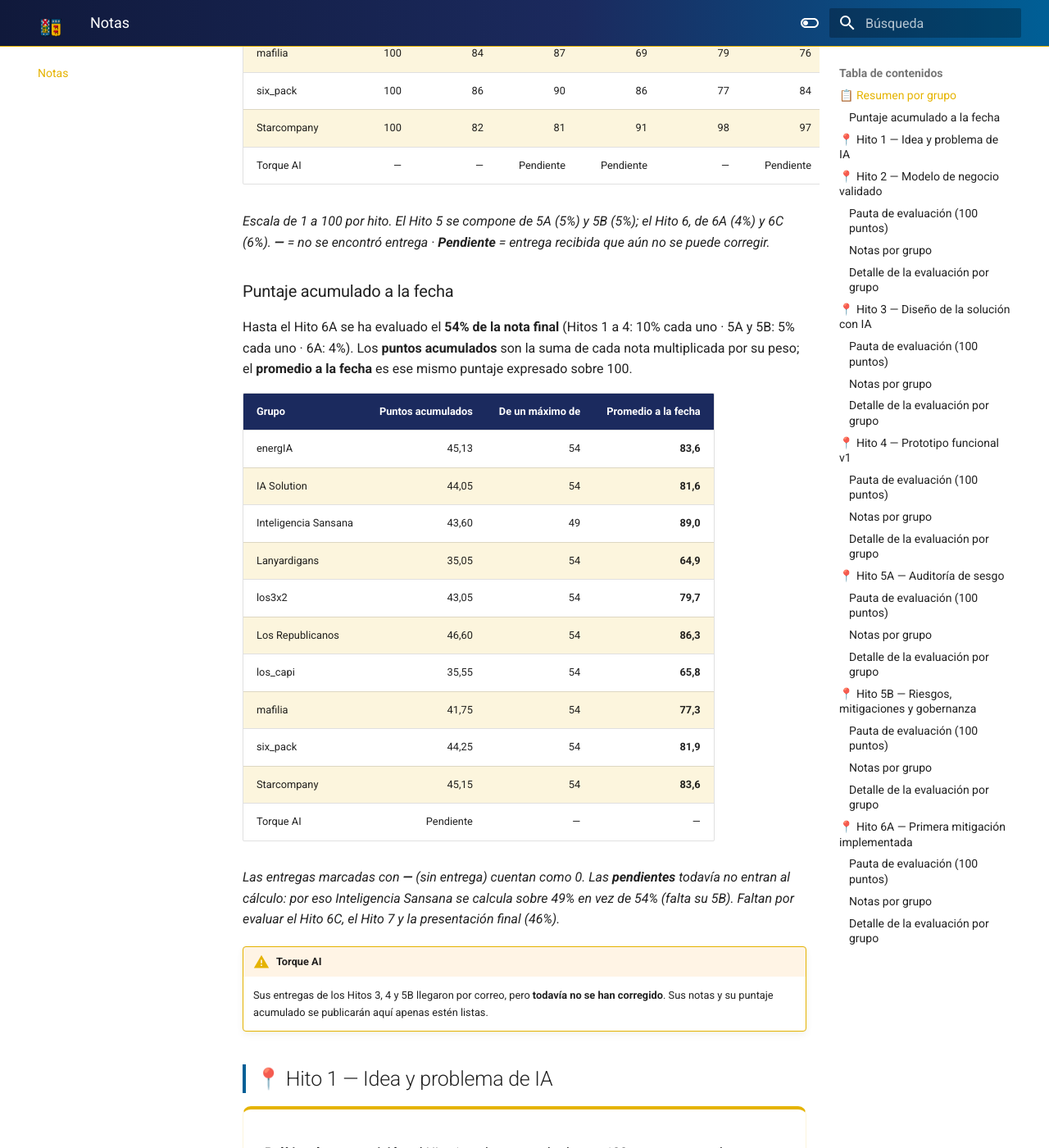
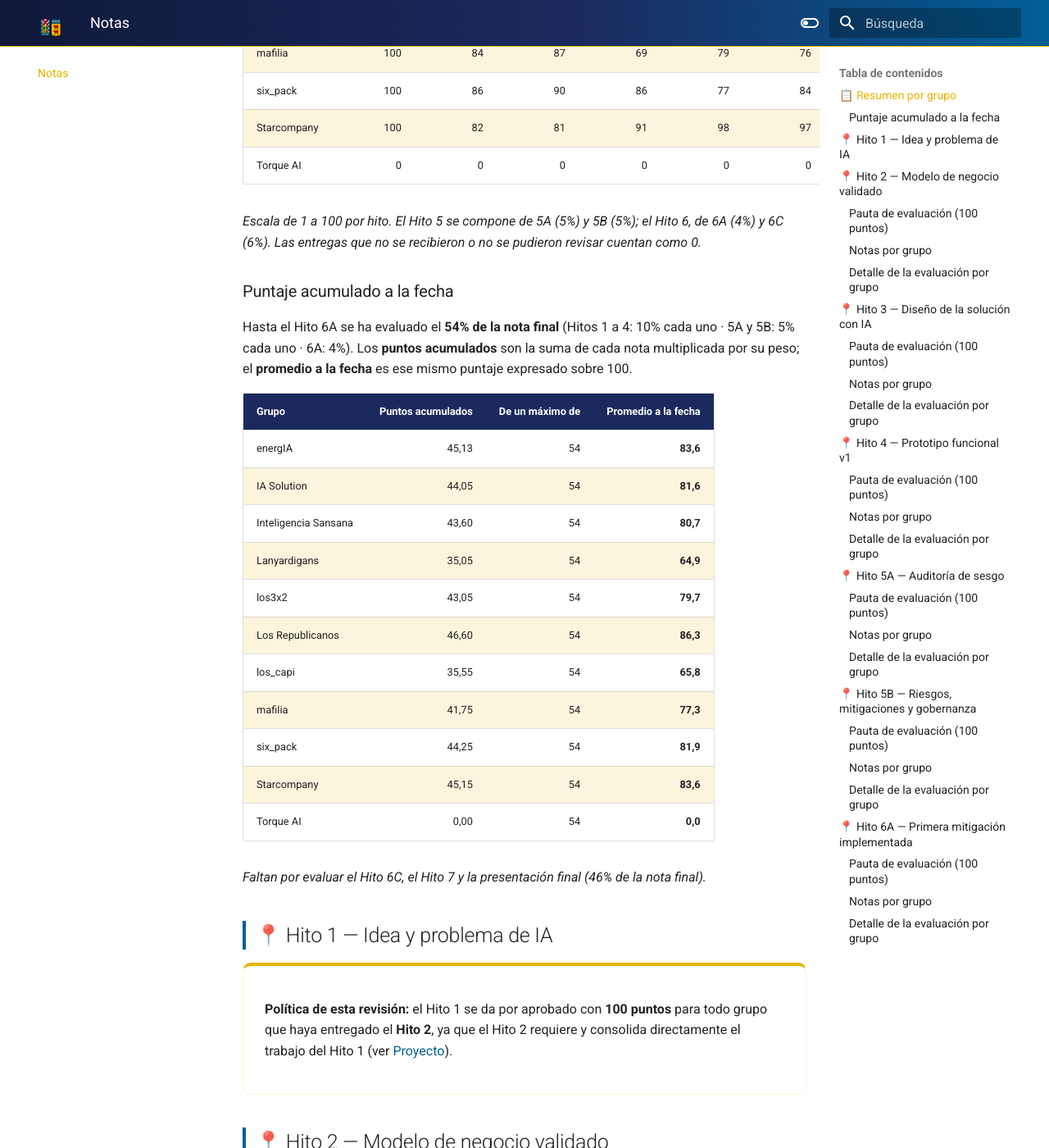
Before and after one commit to hizocar/ia-course-usm, an MkDocs documentation site: the page built from docs/notas.md, in a window 1280 px wide and 1400 px high, scrolled down 1161 px. Shown: the whole window at 82% size. Built offline with MkDocs 1.6.1 and Material for MkDocs 9.7.7, drawn with Linux system fonts in a browser that asks for light colours; some of the changed text lies outside the part shown.

Commit message:
Show missing and unreviewable submissions as 0 on the grades page
Per the professor's decision, nothing is left as "pending": Inteligencia
Sansana's 5B (shared doc without access) and every Torque AI hito now show
0, and "no submission" cells show 0 instead of a dash, in the summary, the
accumulated score and each hito's table. Torque AI is added to every table
and the pending notice is removed. Sansana's accumulated score is now over
54% like everyone else.

Co-Authored-By: Claude Opus 5.5 (1M context) <noreply@anthropic.com>

```diff
--- a/docs/notas.md
+++ b/docs/notas.md
@@ -22,19 +22,19 @@ hito, 30% la presentación final).</p>
 | Grupo | Hito 1 | Hito 2 | Hito 3 | Hito 4 | Hito 5A | Hito 5B | Hito 6A |
 |---|---:|---:|---:|---:|---:|---:|---:|
 | energIA | 100 | 96 | 91 | 43 | 88 | 97 | 72 |
-| IA Solution | 100 | 97 | 97 | 97 | — | 99 | — |
-| Inteligencia Sansana | 100 | 95 | 81 | 85 | 78 | Pendiente | 90 |
-| Lanyardigans | 100 | 86 | 84 | — | 74 | 87 | — |
-| los3x2 | 100 | 92 | 93 | 96 | — | 99 | — |
-| Los Republicanos | 100 | 93 | 94 | 82 | 97 | 97 | — |
-| los_capi | 100 | 93 | — | 76 | 83 | 90 | — |
-| mafilia | 100 | 84 | 87 | 69 | 79 | 76 | — |
-| six_pack | 100 | 86 | 90 | 86 | 77 | 84 | — |
-| Starcompany | 100 | 82 | 81 | 91 | 98 | 97 | — |
-| Torque AI | — | — | Pendiente | Pendiente | — | Pendiente | — |
+| IA Solution | 100 | 97 | 97 | 97 | 0 | 99 | 0 |
+| Inteligencia Sansana | 100 | 95 | 81 | 85 | 78 | 0 | 90 |
+| Lanyardigans | 100 | 86 | 84 | 0 | 74 | 87 | 0 |
+| los3x2 | 100 | 92 | 93 | 96 | 0 | 99 | 0 |
+| Los Republicanos | 100 | 93 | 94 | 82 | 97 | 97 | 0 |
+| los_capi | 100 | 93 | 0 | 76 | 83 | 90 | 0 |
+| mafilia | 100 | 84 | 87 | 69 | 79 | 76 | 0 |
+| six_pack | 100 | 86 | 90 | 86 | 77 | 84 | 0 |
+| Starcompany | 100 | 82 | 81 | 91 | 98 | 97 | 0 |
+| Torque AI | 0 | 0 | 0 | 0 | 0 | 0 | 0 |
 
 *Escala de 1 a 100 por hito. El Hito 5 se compone de 5A (5%) y 5B (5%); el Hito 6, de 6A (4%) y 6C
-(6%). **—** = no se encontró entrega · **Pendiente** = entrega recibida que aún no se puede corregir.*
+(6%). Las entregas que no se recibieron o no se pudieron revisar cuentan como 0.*
 
 ### Puntaje acumulado a la fecha
 
@@ -46,7 +46,7 @@ cada uno · 6A: 4%). Los **puntos acumulados** son la suma de cada nota multipli
 |---|---:|---:|---:|
 | energIA | 45,13 | 54 | **83,6** |
 | IA Solution | 44,05 | 54 | **81,6** |
-| Inteligencia Sansana | 43,60 | 49 | **89,0** |
+| Inteligencia Sansana | 43,60 | 54 | **80,7** |
 | Lanyardigans | 35,05 | 54 | **64,9** |
 | los3x2 | 43,05 | 54 | **79,7** |
 | Los Republicanos | 46,60 | 54 | **86,3** |
@@ -54,15 +54,9 @@ cada uno · 6A: 4%). Los **puntos acumulados** son la suma de cada nota multipli
 | mafilia | 41,75 | 54 | **77,3** |
 | six_pack | 44,25 | 54 | **81,9** |
 | Starcompany | 45,15 | 54 | **83,6** |
-| Torque AI | Pendiente | — | — |
+| Torque AI | 0,00 | 54 | **0,0** |
 
-*Las entregas marcadas con **—** (sin entrega) cuentan como 0. Las **pendientes** todavía no entran
-al cálculo: por eso Inteligencia Sansana se calcula sobre 49% en vez de 54% (falta su 5B). Faltan
-por evaluar el Hito 6C, el Hito 7 y la presentación final (46%).*
-
-!!! warning "Torque AI"
-    Sus entregas de los Hitos 3, 4 y 5B llegaron por correo, pero **todavía no se han corregido**.
-    Sus notas y su puntaje acumulado se publicarán aquí apenas estén listas.
+*Faltan por evaluar el Hito 6C, el Hito 7 y la presentación final (46% de la nota final).*
 
 ## 📍 Hito 1 — Idea y problema de IA
 
@@ -111,6 +105,7 @@ Hito 1 (ver [Proyecto](proyecto.md)).
 | mafilia | Análisis táctico predictivo de rivales (Universidad Católica) | 100 | **84** |
 | six_pack | Predicción de quiebres de stock (CCU) | 100 | **86** |
 | Starcompany | Carro de compra inteligente con IA (Walmart) | 100 | **82** |
+| Torque AI | — | 0 | **0** |
 
 > ✅ **Lanyardigans:** su Hito 2 se encontró en una revisión posterior del correo (enviado el 24 de
 > agosto a las 23:49, dentro del plazo), así que también recibe el 100 del Hito 1.
@@ -278,12 +273,13 @@ Hito 1 (ver [Proyecto](proyecto.md)).
 | Lanyardigans | **84** |
 | los3x2 | **93** |
 | Los Republicanos | **94** |
-| los_capi | Sin entrega |
+| los_capi | **0** |
 | mafilia | **87** |
 | six_pack | **90** |
 | Starcompany | **81** |
+| Torque AI | **0** |
 
-> ⚠️ **Sin entrega:** no se encontró entrega de **los_capi**. Si tu grupo la envió, reenvía el correo original a **sebastian.azocarm@usm.cl**.
+> ⚠️ **Sin entrega:** no se encontró entrega de **los_capi**, que queda con 0. Si tu grupo la envió, reenvía el correo original a **sebastian.azocarm@usm.cl**.
 
 ### Detalle de la evaluación por grupo
 
@@ -390,15 +386,16 @@ Hito 1 (ver [Proyecto](proyecto.md)).
 | energIA | **43** |
 | IA Solution | **97** |
 | Inteligencia Sansana | **85** |
-| Lanyardigans | Sin entrega |
+| Lanyardigans | **0** |
 | los3x2 | **96** |
 | Los Republicanos | **82** |
 | los_capi | **76** |
 | mafilia | **69** |
 | six_pack | **86** |
 | Starcompany | **91** |
+| Torque AI | **0** |
 
-> ⚠️ **Sin entrega:** no se encontró entrega de **Lanyardigans**. Si tu grupo la envió, reenvía el correo original a **sebastian.azocarm@usm.cl**.
+> ⚠️ **Sin entrega:** no se encontró entrega de **Lanyardigans**, que queda con 0. Si tu grupo la envió, reenvía el correo original a **sebastian.azocarm@usm.cl**.
 
 ### Detalle de la evaluación por grupo
 
@@ -500,17 +497,18 @@ Hito 1 (ver [Proyecto](proyecto.md)).
 | Grupo | Hito 5A |
 |---|---:|
 | energIA | **88** |
-| IA Solution | Sin entrega |
+| IA Solution | **0** |
 | Inteligencia Sansana | **78** |
 | Lanyardigans | **74** |
-| los3x2 | Sin entrega |
+| los3x2 | **0** |
 | Los Republicanos | **97** |
 | los_capi | **83** |
 | mafilia | **79** |
 | six_pack | **77** |
 | Starcompany | **98** |
+| Torque AI | **0** |
 
-> ⚠️ **Sin entrega:** no se encontró entrega de **IA Solution** y **los3x2**. Si tu grupo la envió, reenvía el correo original a **sebastian.azocarm@usm.cl**.
+> ⚠️ **Sin entrega:** no se encontró entrega de **IA Solution** y **los3x2**, que quedan con 0. Si tu grupo la envió, reenvía el correo original a **sebastian.azocarm@usm.cl**.
 
 ### Detalle de la evaluación por grupo
 
@@ -609,7 +607,7 @@ Hito 1 (ver [Proyecto](proyecto.md)).
 |---|---:|
 | energIA | **97** |
 | IA Solution | **99** |
-| Inteligencia Sansana | Pendiente |
+| Inteligencia Sansana | **0** |
 | Lanyardigans | **87** |
 | los3x2 | **99** |
 | Los Republicanos | **97** |
@@ -617,8 +615,9 @@ Hito 1 (ver [Proyecto](proyecto.md)).
 | mafilia | **76** |
 | six_pack | **84** |
 | Starcompany | **97** |
+| Torque AI | **0** |
 
-> ⏳ **Inteligencia Sansana:** entregó un enlace a Google Docs que pide permiso de acceso. Queda pendiente hasta que el grupo lo comparta o envíe el PDF.
+> ⚠️ **Inteligencia Sansana:** entregó un enlace a Google Docs que pide permiso de acceso, así que no se pudo revisar y queda con 0.
 
 ### Detalle de la evaluación por grupo
 
@@ -720,17 +719,18 @@ Hito 1 (ver [Proyecto](proyecto.md)).
 | Grupo | Hito 6A |
 |---|---:|
 | energIA | **72** |
-| IA Solution | Sin entrega |
+| IA Solution | **0** |
 | Inteligencia Sansana | **90** |
-| Lanyardigans | Sin entrega |
-| los3x2 | Sin entrega |
-| Los Republicanos | Sin entrega |
-| los_capi | Sin entrega |
-| mafilia | Sin entrega |
-| six_pack | Sin entrega |
-| Starcompany | Sin entrega |
+| Lanyardigans | **0** |
+| los3x2 | **0** |
+| Los Republicanos | **0** |
+| los_capi | **0** |
+| mafilia | **0** |
+| six_pack | **0** |
+| Starcompany | **0** |
+| Torque AI | **0** |
 
-> ⚠️ **Sin entrega:** no se encontró entrega de **IA Solution**, **Lanyardigans**, **los3x2**, **Los Republicanos**, **los_capi**, **mafilia**, **six_pack** y **Starcompany**. Si tu grupo la envió, reenvía el correo original a **sebastian.azocarm@usm.cl**.
+> ⚠️ **Sin entrega:** no se encontró entrega de **IA Solution**, **Lanyardigans**, **los3x2**, **Los Republicanos**, **los_capi**, **mafilia**, **six_pack** y **Starcompany**, que quedan con 0. Si tu grupo la envió, reenvía el correo original a **sebastian.azocarm@usm.cl**.
 
 ### Detalle de la evaluación por grupo
 
```
